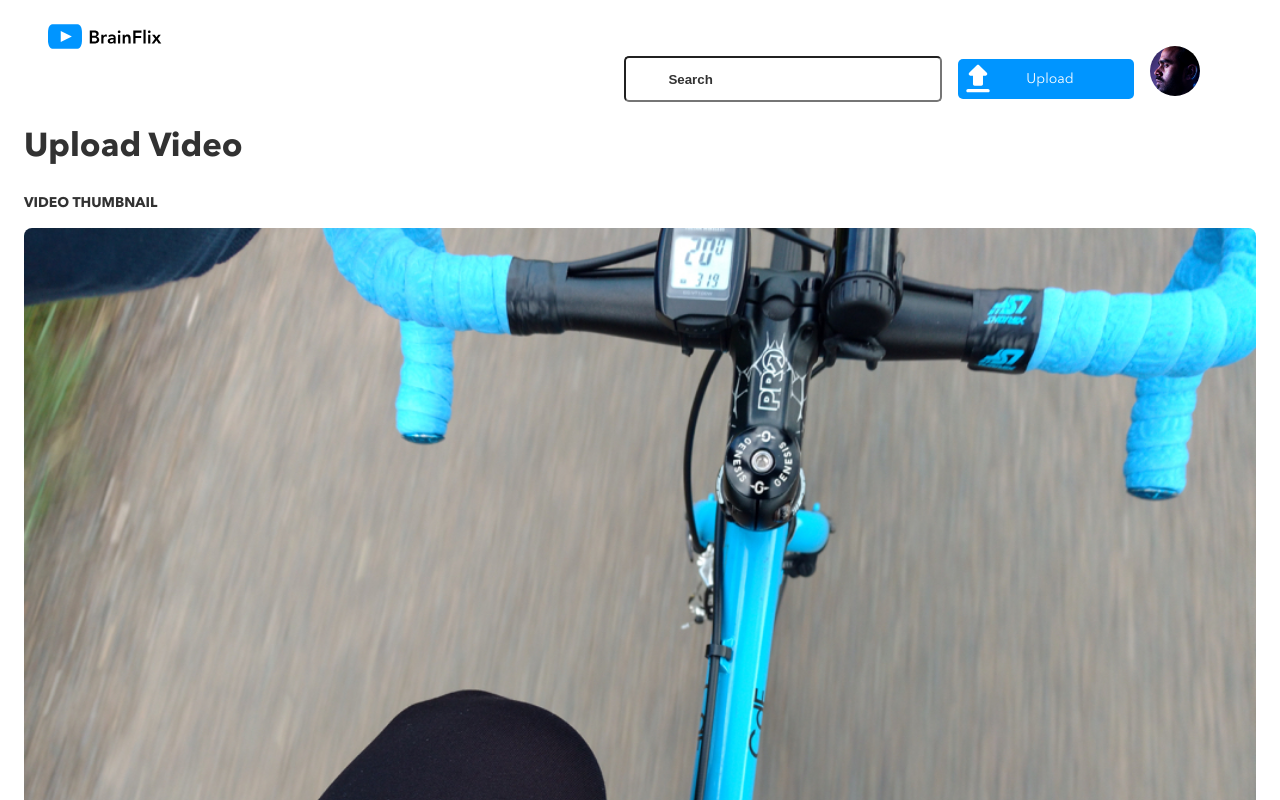
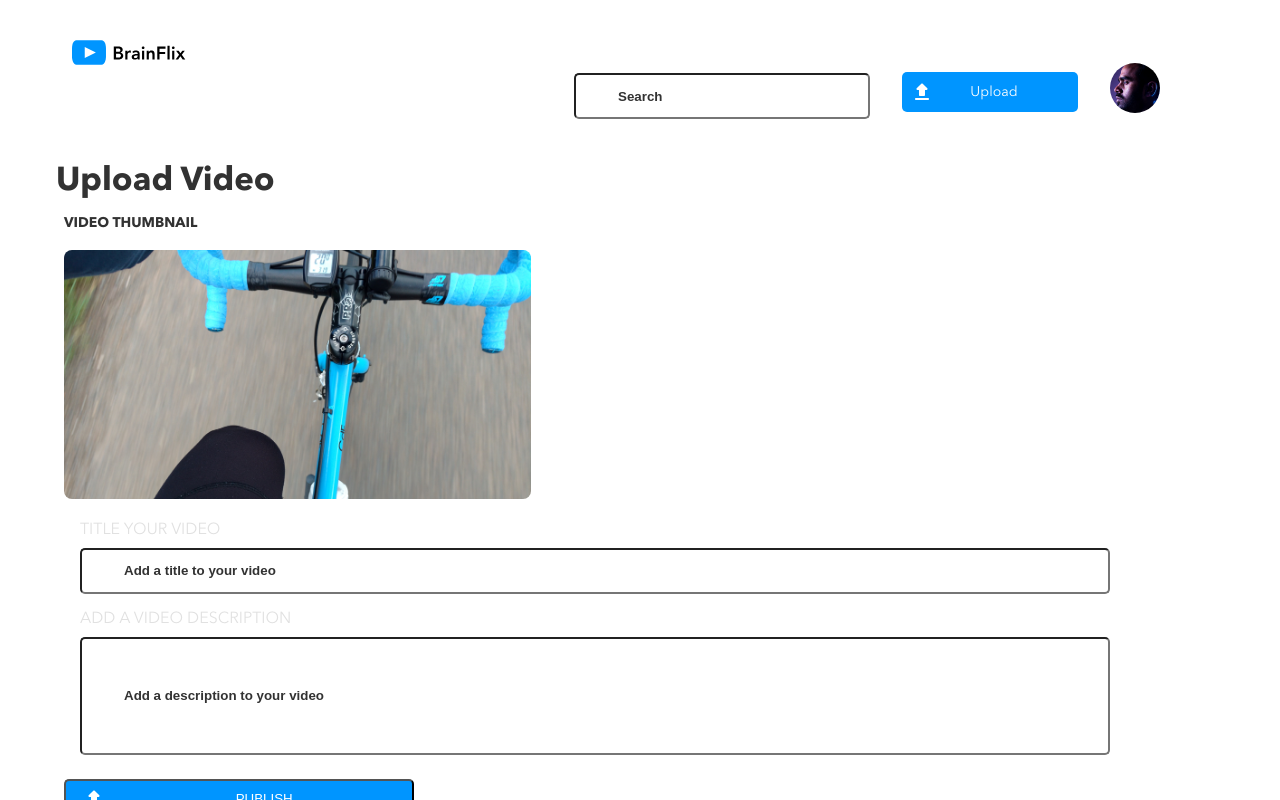
Before and after one commit to richardly9319/BrainFlix, a React (Create React App) app: page /VideoUpload in a window 1280 px wide. Shown: the top 800 px of the page. Built offline with nearby package versions, Linux system fonts and the light colour scheme.

Commit message:
sprint 3 client commit

```diff
--- a/package.json
+++ b/package.json
@@ -12,6 +12,7 @@
     "react-router-dom": "^6.14.2",
     "react-scripts": "5.0.1",
     "sass": "^1.64.1",
+    "uuid": "^9.0.0",
     "web-vitals": "^2.1.4"
   },
   "scripts": {
--- a/src/components/CommentList/CommentList.jsx
+++ b/src/components/CommentList/CommentList.jsx
@@ -1,7 +1,7 @@
 import Comment from "../Comment/Comment";
 
 function CommentList({ selectedVideoDetails }) {
-    console.log(" in CommentList", selectedVideoDetails);
+
     let commentList = selectedVideoDetails?.comments?.map((comment) => {
         return <Comment comment={comment} />
     })
--- a/src/components/NextVideo/NextVideo.jsx
+++ b/src/components/NextVideo/NextVideo.jsx
@@ -4,7 +4,6 @@ import './NextVideo.scss';
 
 function NextVideo( { video, index, setSelectedVideo, videoDetails} ) {
 
-    console.log("video in NextVideo: ", video);
 
 
     return (
--- a/src/components/SelectedVideo/SelectedVideo.jsx
+++ b/src/components/SelectedVideo/SelectedVideo.jsx
@@ -3,16 +3,12 @@ import './SelectedVideo.scss';
 
 function SelectedVideo( { selectedVideo, VideoDetails } ) {
 
-    console.log('selectedVideo!!: ', selectedVideo);
 
     let videos = VideoDetails;
     return (
         <>
         <video controls className="selected-video" src={videos[selectedVideo]} poster={videos[selectedVideo]?.image} >
-        {/* <div className="selected-video__player">
-            <img src={play} alt="" className="selected-video__player-play"/>
-            <img src={scrub} alt="" className="selected-video__scrub" />
-        </div> */}
+
 
         </video>
         </>
--- a/src/pages/HomePage/HomePage.jsx
+++ b/src/pages/HomePage/HomePage.jsx
@@ -2,7 +2,6 @@ import './HomePage.scss';
 import SelectedVideo from '../../components/SelectedVideo/SelectedVideo';
 import VideoDesc from '../../components/VideoDesc/VideoDesc';
 import Comments from '../../components/Comments/Comments';
-// import VideoDetails from '../../assets/Data/video-details.json';
 import NextVideos from '../../components/NextVideos/NextVideos';
 
 import { useState, useEffect } from 'react';
@@ -13,54 +12,48 @@ import axios from 'axios';
 function HomePage() {
 
 
+    const url = 'http://localhost:8080/videos/';
 
-    const api_key = 'b04ab6d2-ad95-4864-84a1-de9112c9f4df';
 
     const [VideoDetails, setVideoDetails] = useState([])
     const [selectedVideo, setSelectedVideo] = useState(0);
     const [selectedVideoDetails, setSelectedVideoDetails] = useState({});
 
+    const defaultVideoID = '84e96018-4022-434e-80bf-000ce4cd12b8';
 
     const { videoID } = useParams();
 
     useEffect(() => {
-      axios.get(`https://project-2-api.herokuapp.com/videos?api_key=${api_key}`)
+      axios.get(url)
       .then((response) => {
         setVideoDetails(response.data);
+        setSelectedVideoDetails(response.data[0])
       }
       ).catch((err) => console.error(err));
     }, [])
 
     useEffect(() => {
         if (videoID) {
-          console.log("videoID: ", videoID);
-        // axios.get(`https://project-2-api.herokuapp.com/videos/${videoID}?api_key=${api_key}`)
-        // .then((response) => {
-          // console.log("response.data: ", response.data);
-          // console.log("videoID: ", videoID);
-          // console.log("VideoDetails!!: ", VideoDetails);
+
           setSelectedVideo(VideoDetails.findIndex((video) => {
 
             return video.id == videoID;
           }))
 
-        // }).catch((err) => console.error(err));
       }
       else {
         setSelectedVideo(0);
-          // axios.get(`https://project-2-api.herokuapp.com/videos/84e96018-4022-434e-80bf-000ce4cd12b8?api_key=${api_key}`)
-          // .then((response) => {
-          //   setVideoDetails(response.data);
-          // }).catch((err) => console.error(err));
+
       }
 
     }, [videoID]);
 
+
+
     useEffect(() => {
       if (videoID) {
-        axios.get(`https://project-2-api.herokuapp.com/videos/${videoID}?api_key=${api_key}`)
+        axios.get(`${url}${videoID}`)
         .then((response) => {
-          // console.log('SELECTED RESPONSE: ', response.data);
           setSelectedVideoDetails(response.data);
 
     })
@@ -68,9 +61,8 @@ function HomePage() {
 
       else {
 
-        axios.get(`https://project-2-api.herokuapp.com/videos/84e96018-4022-434e-80bf-000ce4cd12b8?api_key=${api_key}`).then(
+        axios.get(`${url}${defaultVideoID}`).then(
           response => {
-            console.log("RESPONSE!!!!!", response.data);
             setSelectedVideoDetails(response.data);
           }
         )
--- a/src/pages/VideoUpload/VideoUpload.jsx
+++ b/src/pages/VideoUpload/VideoUpload.jsx
@@ -2,12 +2,29 @@ import './VideoUpload.scss';
 import thumbnail from '../../assets/Images/Upload-video-preview.jpg';
 import { useNavigate } from "react-router-dom"
 import Button from '../../components/Button/Button';
+import axios from 'axios';
+import { v1 as uuidv1 } from 'uuid';
+
+const url = 'http://localhost:8080/videos/';
 
 const Submit_upload = (event) => {
   event.preventDefault();
-  // const navigate = useNavigate();
-  alert('Uploaded');
-  // navigate("/");
+
+
+  axios.post(url, {
+    id: uuidv1(),
+    title: event.target.title.value,
+    channel: "Red Cow",
+    image: "./images/image8.jpeg",
+    description: event.target.description.value,
+    views: 0,
+    likes: 0,
+    duration: "4:20",
+    video:"https://project-2-api.herokuapp.com/stream",
+    timestamp: Date.now(),
+    comments: []
+  }).then(response => {
+  })
   window.location.href = "/";
 
 
@@ -17,14 +34,24 @@ function VideoUpload() {
   return (
     <div className="videoUpload">
       <h1 className="videoUpload__header">Upload Video</h1>
+      <div>
+
       <h3 className="videoUpload__thumbnail-header">VIDEO THUMBNAIL</h3>
       <img className="videoUpload__thumbnail" src={thumbnail} alt="bike" />
+      </div>
       <form onSubmit={Submit_upload} >
+      <div className="videoUpload__input-fields">
+      <div>
       <label htmlFor="title">TITLE YOUR VIDEO</label>
-      <input type="text" placeholder="Add a title to your video" name="title" />
+      <input className="videoUpload__title" type="text" placeholder="Add a title to your video" name="title" />
+      </div>
+      <div>
       <label htmlFor="description">ADD A VIDEO DESCRIPTION</label>
-      <input type="text" name="description" placeholder="Add a description to your video" />
-      <input type="submit" value="PUBLISH" className="submit-button" />
+      <input className="videoUpload__desc" type="text" name="description" placeholder="Add a description to your video" />
+      </div>
+      </div>
+      <input className="videoUpload__button" type="submit" value="PUBLISH" className="submit-button" />
+
       </form>
       <button className="cancel-button">Cancel</button>
       </div>
--- a/src/pages/VideoUpload/VideoUpload.scss
+++ b/src/pages/VideoUpload/VideoUpload.scss
@@ -5,14 +5,47 @@
 //     color: $Silver;
 // }
 
+* {
+    @include tablet {
+        margin: 0.5rem;
+    }
+}
+
 .videoUpload {
 
-
+    // @include desktop {
+    //     display: flex;
+    // }
 
     &__thumbnail {
         width: 100%;
         border-radius: 8px;
+
+        @include desktop {
+            width: 40%;
+        }
     }
+
+    &__title {
+        @include tablet {
+            width: 90%;
+        }
+    }
+
+    &__desc {
+        @include tablet {
+            width: 90%;
+            height: 7rem;
+        }
+    }
+
+    &__input-fields {
+        @include desktop {
+
+        }
+    }
+
+
 }
 
 input {
```
Also changed, not shown: src/components/NextVideos/NextVideos.jsx (+1 -17 lines), src/components/VideoDesc/VideoDesc.jsx (+1 -6 lines), 1 other file (tests, documents, lock files or other folders).
